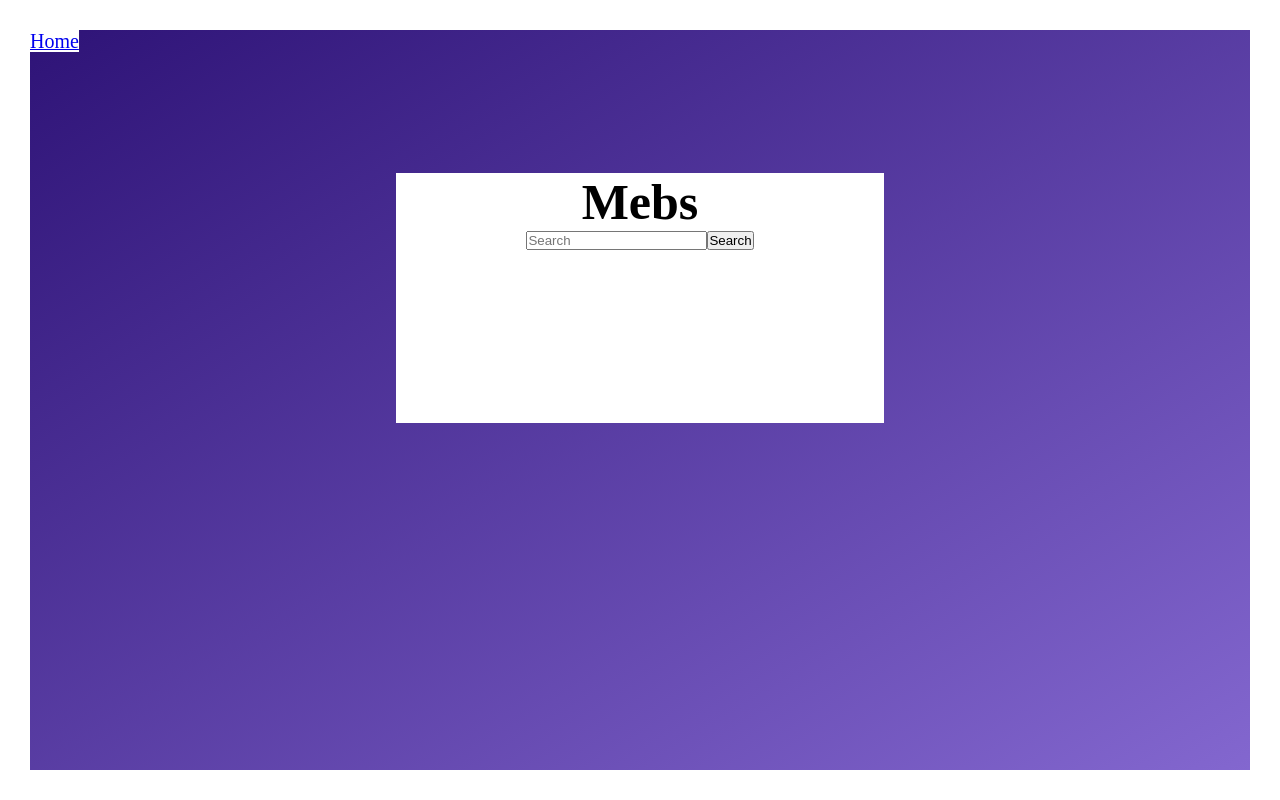
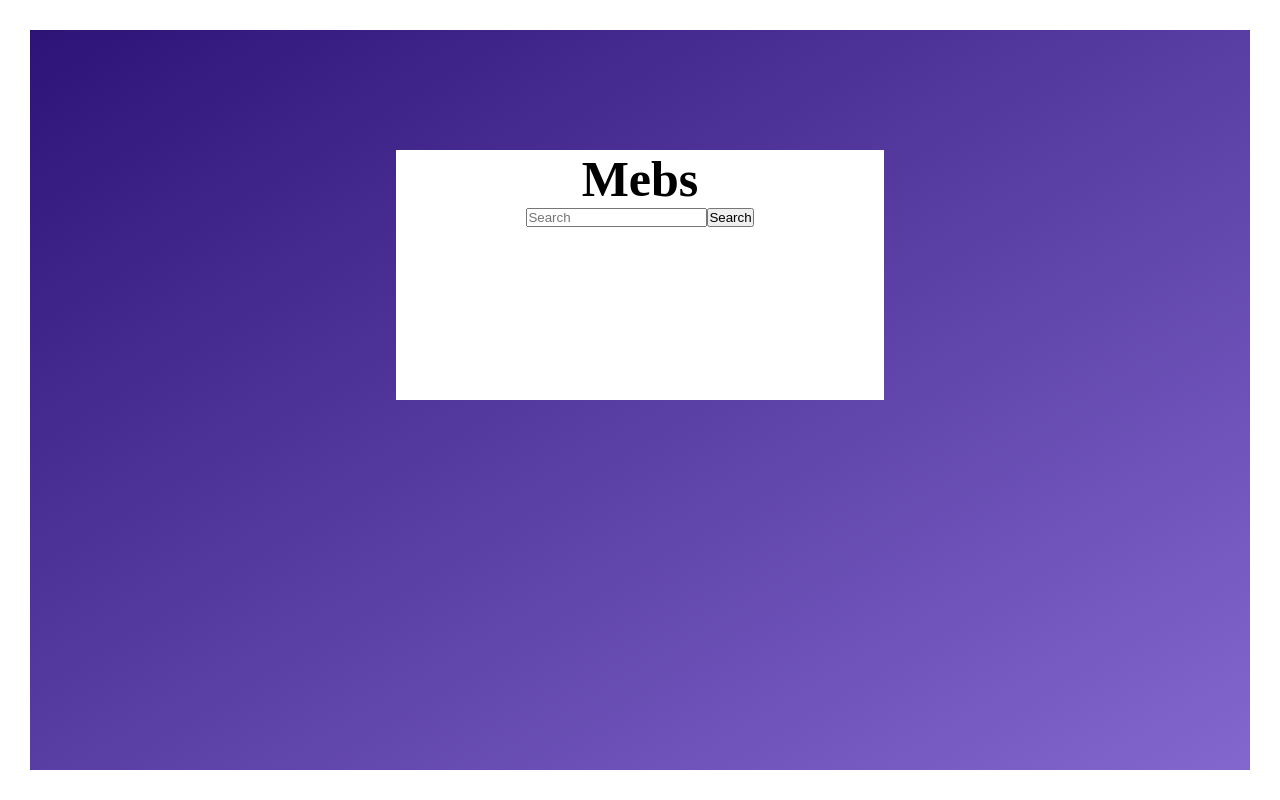
Before and after one commit to cecheta/mebs, a React (Create React App) app in the folder frontend/: page / in a window 1280 px wide. Built offline with nearby package versions, Linux system fonts and the light colour scheme.

Commit message:
Removed tempoary home page link

```diff
--- a/frontend/src/App.js
+++ b/frontend/src/App.js
@@ -1,5 +1,5 @@
 import React from 'react';
-import { Route, Switch, Link } from 'react-router-dom';
+import { Route, Switch } from 'react-router-dom';
 import Home from './containers/Home/Home';
 import ResultsPage from './containers/ResultsPage/ResultsPage';
 import './App.scss';
@@ -7,12 +7,6 @@ import './App.scss';
 function App() {
   return (
     <div className="App">
-      {/* Testing */}
-      <Link to="/">
-        <div style={{ fontSize: '20px', backgroundColor: '#fff', display: 'inline' }}>Home</div>
-      </Link>
-      {/* Testing */}
-
       <Switch>
         <Route path="/search" component={ResultsPage} />
         <Route path="/" component={Home} />
```
